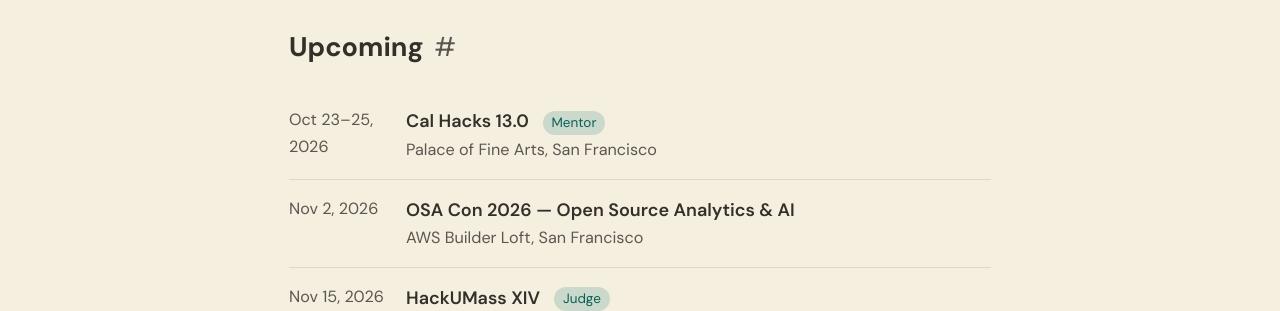
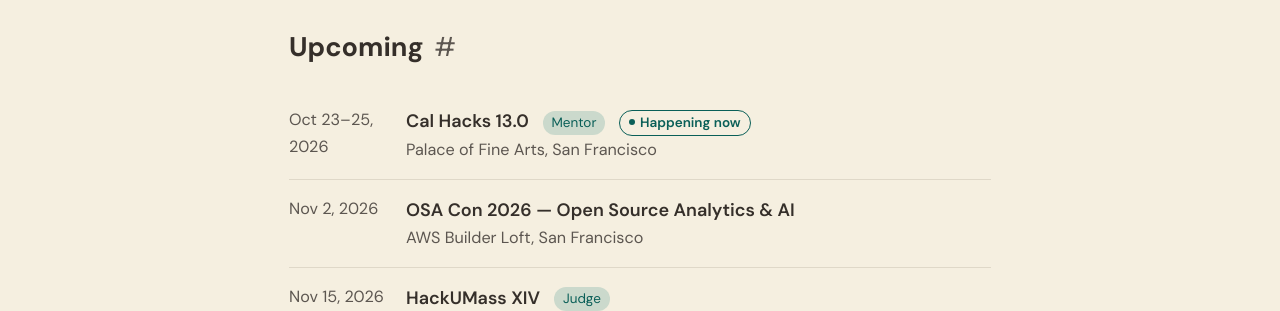
Before and after one commit to aag1091-alt/avinashgosavi.com, a Jekyll site: the page built from events.md, in a window 1280 px wide. Shown: the part 428-739 px from the top of the page. Built offline with Jekyll 4.4.1, drawn with Linux system fonts in a browser that asks for light colours.

Commit message:
Events: 'Happening now' tag for events in progress, <time> dates, end_date support
Co-Authored-By: Claude <noreply@anthropic.com>

```diff
--- a/_data/changelog.yml
+++ b/_data/changelog.yml
@@ -1,5 +1,9 @@
 # Public changelog shown on /changelog and (latest 3) on the homepage.
 # Newest first. desk: Writing | Design | Engineering
+- date: 2026-10-25
+  desk: Engineering
+  text: On the events page, an upcoming event that is going on today now shows a "Happening now" tag, and event dates are marked up as machine-readable dates.
+  link: /events/
 - date: 2026-10-25
   desk: Engineering
   text: In RSS/Atom and JSON feed readers, the diagrams in posts now arrive as a short text description with a link back to the post, instead of SVG that readers drew as solid black shapes.
--- a/_data/events.yml
+++ b/_data/events.yml
@@ -1,6 +1,7 @@
 # Conferences, hackathons and community roles shown on /events.
 # role: attended | judge | mentor | hacker | speaker   status: upcoming | past
 # recap: optional URL of a blog post about the event
+# end_date: optional last day of a multi-day event (upcoming rows show "Happening now" between date and end_date)
 - name: HackUMass XIV
   date: 2026-11-15
   when: Nov 15, 2026
@@ -9,6 +10,7 @@
   status: upcoming
 - name: Cal Hacks 13.0
   date: 2026-10-23
+  end_date: 2026-10-25
   when: Oct 23–25, 2026
   location: Palace of Fine Arts, San Francisco
   role: mentor
--- a/_includes/event-row.html
+++ b/_includes/event-row.html
@@ -1,8 +1,11 @@
-<li class="event-row" id="{{ include.e.name | slugify }}">
-  <span class="event-when">{{ include.e.when }}</span>
+{%- assign ev_start = include.e.date | date: "%Y-%m-%d" -%}
+{%- assign ev_end = include.e.end_date | default: include.e.date | date: "%Y-%m-%d" -%}
+<li class="event-row" id="{{ include.e.name | slugify }}"{% if include.e.status == "upcoming" %} data-start="{{ ev_start }}" data-end="{{ ev_end }}"{% endif %}>
+  <time class="event-when" datetime="{{ ev_start }}">{{ include.e.when }}</time>
   <div class="event-main">
     <span class="event-name">{{ include.e.name }}</span>
     {% if include.e.role != "attended" %}<span class="event-role event-role-{{ include.e.role }}">{{ include.e.role | capitalize }}</span>{% endif %}
+    {% if include.e.status == "upcoming" %}<span class="event-live" hidden>Happening now</span>{% endif %}
     {% if include.e.location %}<div class="event-location">{{ include.e.location }}</div>{% endif %}
     {% if include.e.recap %}<a class="event-recap" href="{{ include.e.recap | relative_url }}">Read my recap →</a>{% endif %}
   </div>
--- a/assets/css/style.css
+++ b/assets/css/style.css
@@ -1462,6 +1462,19 @@ h1[tabindex="-1"]:focus { outline: none; }
   color: var(--accent-ink, var(--accent));
   vertical-align: middle;
 }
+/* "Happening now" tag on upcoming events whose dates include today (JS in events.md) */
+.event-live:not([hidden]) {
+  display: inline-block;
+  margin-left: 0.5rem;
+  padding: 0.05rem 0.5rem;
+  border: 1px solid currentColor;
+  border-radius: 999px;
+  font-size: 0.75rem;
+  font-weight: 600;
+  color: var(--accent-ink, var(--accent));
+  vertical-align: middle;
+}
+.event-live::before { content: ""; display: inline-block; width: 0.45em; height: 0.45em; margin-right: 0.35em; border-radius: 50%; background: currentColor; vertical-align: 0.1em; }
 /* Deep links from search (/events/#slug): accent bar only, no tinted fill behind the role pill */
 .event-row[id] { scroll-margin-top: 5rem; }
 .event-row:target { box-shadow: inset 3px 0 0 var(--accent); padding-left: 0.85rem; }
--- a/events.md
+++ b/events.md
@@ -25,3 +25,17 @@ description: Conferences, hackathons and community events Avinash Gosavi has att
     {% for e in past %}{% include event-row.html e=e %}{% endfor %}
   </ul>
 </div>
+
+<script>
+/* Upcoming events whose dates include today (visitor's local date) get a "Happening now" tag. */
+(function () {
+  var d = new Date(), p = function (n) { return (n < 10 ? "0" : "") + n; };
+  var today = d.getFullYear() + "-" + p(d.getMonth() + 1) + "-" + p(d.getDate());
+  document.querySelectorAll(".event-row[data-start]").forEach(function (row) {
+    if (row.dataset.start <= today && today <= row.dataset.end) {
+      var tag = row.querySelector(".event-live");
+      if (tag) tag.hidden = false;
+    }
+  });
+})();
+</script>
```
Also changed, not shown: scripts/check_data.py (+10 -4 lines), README.md.
